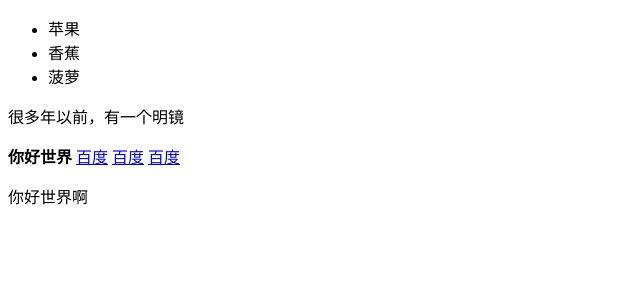
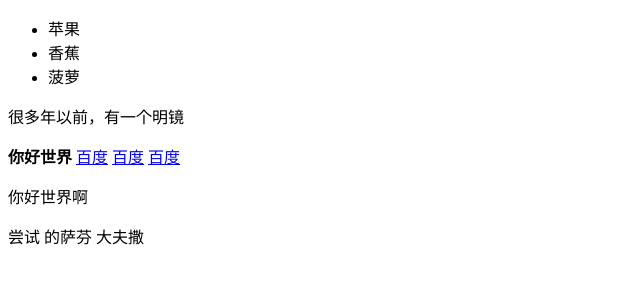
Before and after one commit to mrokoo/helloworld, a plain HTML site: page index.html in a window 1280 px wide. Shown: the whole page, without its empty margins (0-640 px from the left). Drawn offline with Linux system fonts and the light colour scheme.

Commit message:
第一次提交

```diff
--- a/index.html
+++ b/index.html
@@ -20,6 +20,10 @@
 		<a href="http://www.baidu.com">百度</a>
 		<a href="http://www.baidu.com">百度</a>
 		<p>你好世界啊</p>
+		尝试
+		的萨芬
+		大夫撒
+
 	</div>
 </body>
 </html>
```
